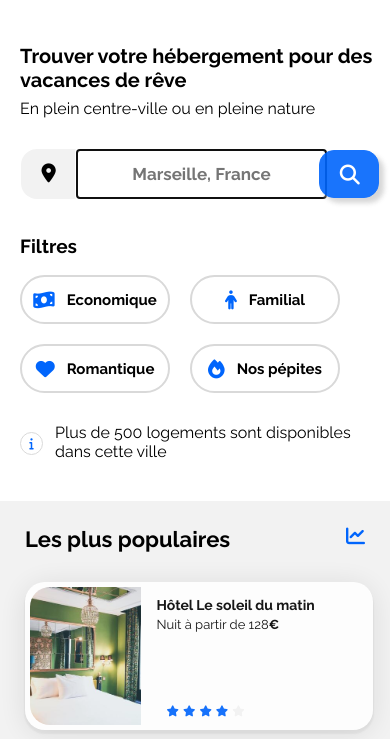
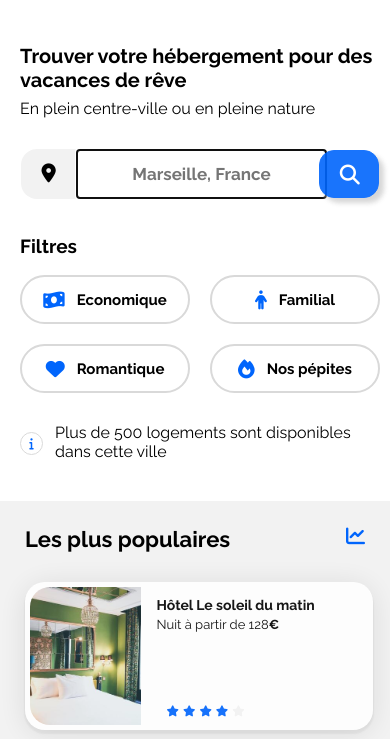
Before and after one commit to imane33941/BOOKI, a plain HTML site: page index.html in a window 390 px wide. Shown: the part 105-844 px from the top of the page. Drawn offline with Linux system fonts and the light colour scheme.

Commit message:
Update filters

```diff
--- a/css/filters.css
+++ b/css/filters.css
@@ -60,7 +60,8 @@
         font-weight: bold;
         font-size: 15px;
         padding: 13px 16px;
-        width: 150px;
+        /* width: 150px; */
+        flex: 1 1 47%;
 
     }
 }
```
